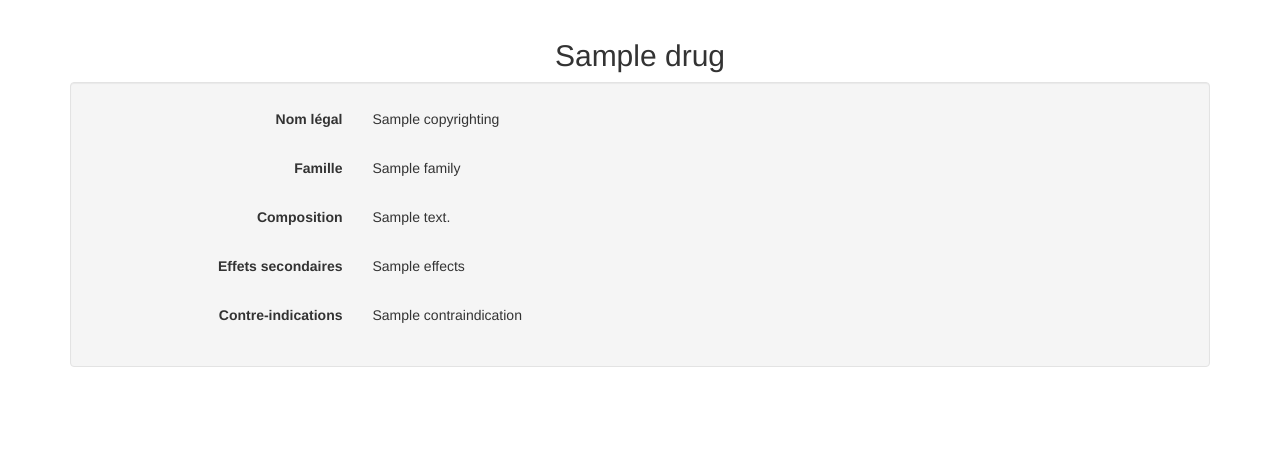
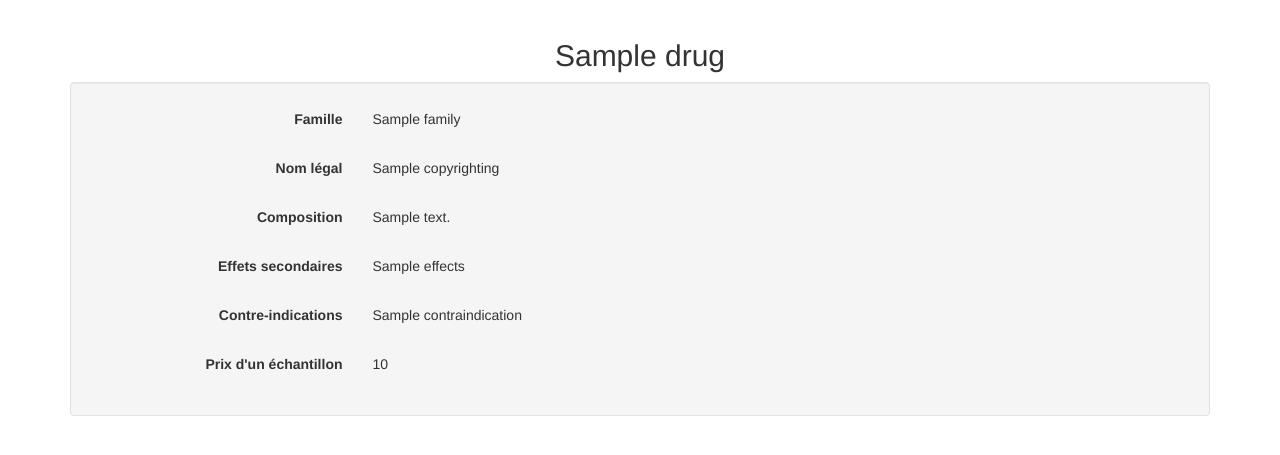
Before and after one commit to nicolasfaure9/GSB-Report-1, a PHP site: template views/drug.html.twig in a window 1280 px wide. Shown: the part 51-506 px from the top of the page. Run offline with PHP 8.4, Linux system fonts and the light colour scheme; the template is opened without the code that fills it: most values are stand-ins (such as "Sample title", 1, 10 or a date in 2020); some libraries are stand-ins or nearby versions.

Commit message:
Small fixes

```diff
--- a/src/GSB/DAO/DrugDAO.php
+++ b/src/GSB/DAO/DrugDAO.php
@@ -58,7 +58,7 @@ class DrugDAO extends DAO
      *
      * @param integer $id The drug id.
      *
-     * @return \GSB\Domain\Drug|lève une exception si aucun médicament trouvé pour cet id
+     * @return \GSB\Domain\Drug|throws an exception if no drug is found.
      */
     public function find($id) {
         $sql = "select * from drug where drug_id=?";
@@ -88,6 +88,7 @@ class DrugDAO extends DAO
         $drug->setContent($row['content']);
         $drug->setEffects($row['effects']);
         $drug->setContraindication($row['contraindication']);
+        $drug->setSamplePrice($row['sample_price']);
         $drug->setFamily($family);
         return $drug;
     }
--- a/src/GSB/DAO/FamilyDAO.php
+++ b/src/GSB/DAO/FamilyDAO.php
@@ -27,7 +27,7 @@ class FamilyDAO extends DAO
     /**
      * Returns the family matching the given id.
      *
-     * @param integer $id
+     * @param integer $id The family id.
      *
      * @return \GSB\Domain\Family|throws an exception if no family is found.
      */
@@ -51,7 +51,6 @@ class FamilyDAO extends DAO
     protected function buildDomainObject($row) {
         $family = new Family();
         $family->setId($row['family_id']);
-        $family->setCode($row['family_code']);
         $family->setName($row['family_name']);
         return $family;
     }
--- a/views/drug.html.twig
+++ b/views/drug.html.twig
@@ -8,15 +8,15 @@
 <div class="well">
     <form class="form-horizontal" role="form">
         <div class="form-group">
+            <label class="col-sm-3 control-label">Famille</label>
+            <div class="col-sm-9">
+                <p class="form-control-static">{{ drug.family.name }}</p>
+            </div>
+        </div>
+        <div class="form-group">
             <label class="col-sm-3 control-label">Nom légal</label>
             <div class="col-sm-9">
             <p class="form-control-static">{{ drug.copyrighting }}</p>
-            </div>
-        </div>
-        <div class="form-group">
-            <label class="col-sm-3 control-label">Famille</label>
-            <div class="col-sm-9">
-                <p class="form-control-static">{{ drug.family.name }}</p>
             </div>
         </div>
         <div class="form-group">
@@ -37,6 +37,12 @@
                 <p class="form-control-static">{{ drug.contraindication }}</p>
             </div>
         </div>
+        <div class="form-group">
+            <label class="col-sm-3 control-label">Prix d'un échantillon</label>
+            <div class="col-sm-9">
+                <p class="form-control-static">{{ drug.samplePrice }}</p>
+            </div>
+        </div>
     </form>
 </div>
 {% endblock %}
```
Also changed, not shown: src/GSB/Domain/Drug.php (+8 -0 lines), src/GSB/Domain/Family.php (+0 -15 lines).
